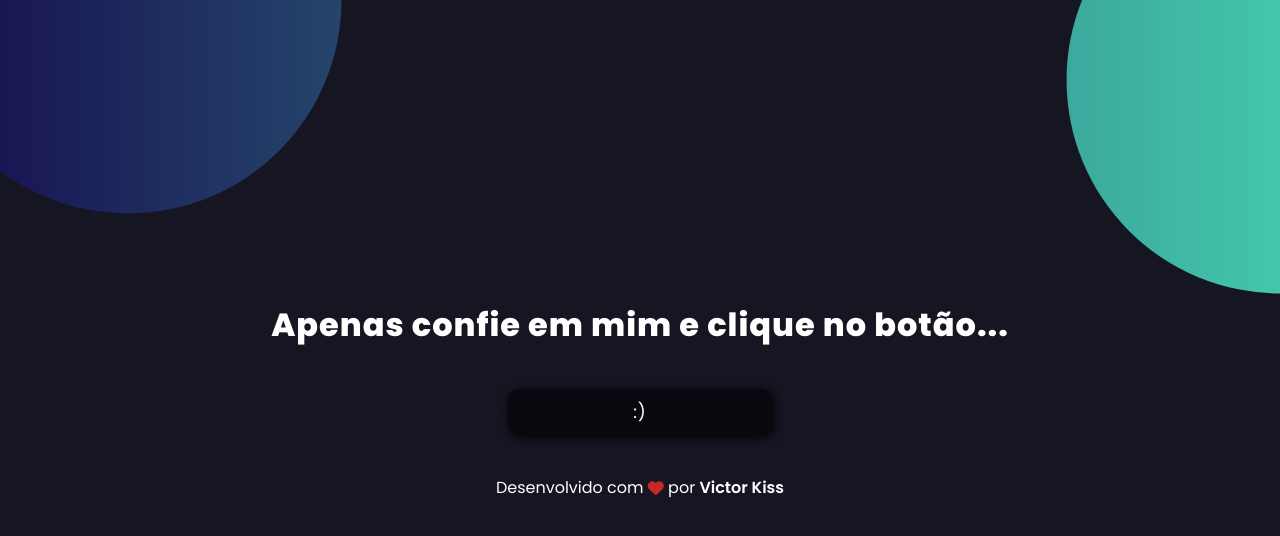
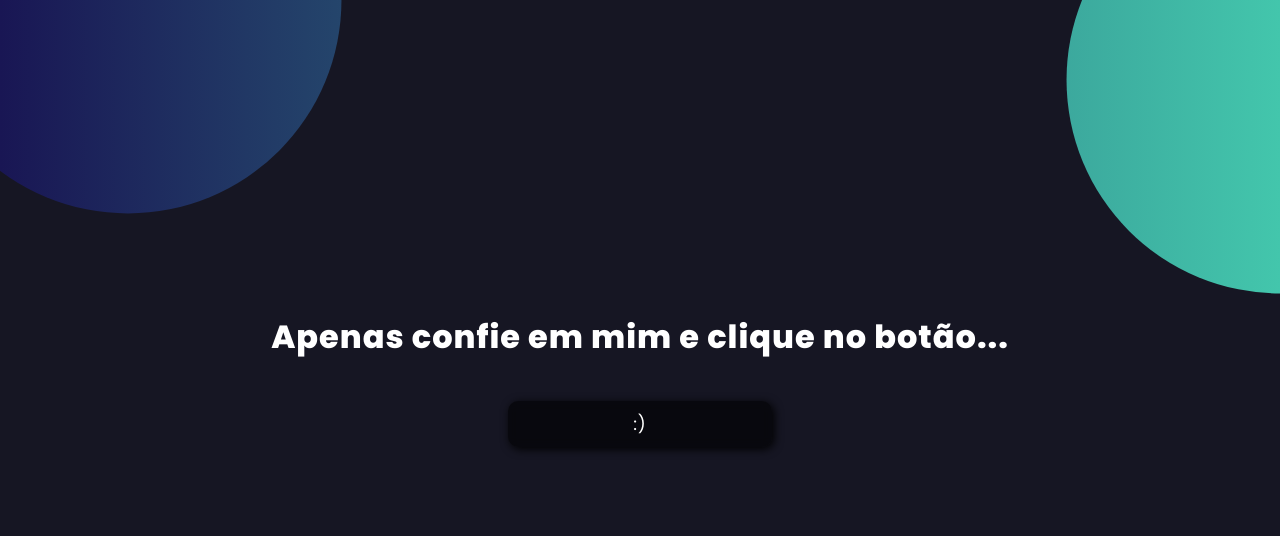
Before and after one commit to victor-kiss/confie-em-mim, a website: page index.html in a window 1280 px wide. Drawn offline with Linux system fonts and the light colour scheme.

Commit message:
footer removido

```diff
--- a/index.html
+++ b/index.html
@@ -13,9 +13,6 @@
     <div class="container">
             <h1>Apenas confie em mim e clique no botão...</h1>
             <button type="button" class="button">:)</button>
-        <footer class="footer">
-            Desenvolvido com <i class="fa fa-heart"></i> por <a href="https://links-victor-kiss.vercel.app/" target="_blank" rel="noreferrer">Victor Kiss</a>
-        </footer>
     </div>
 
     <script>
```
